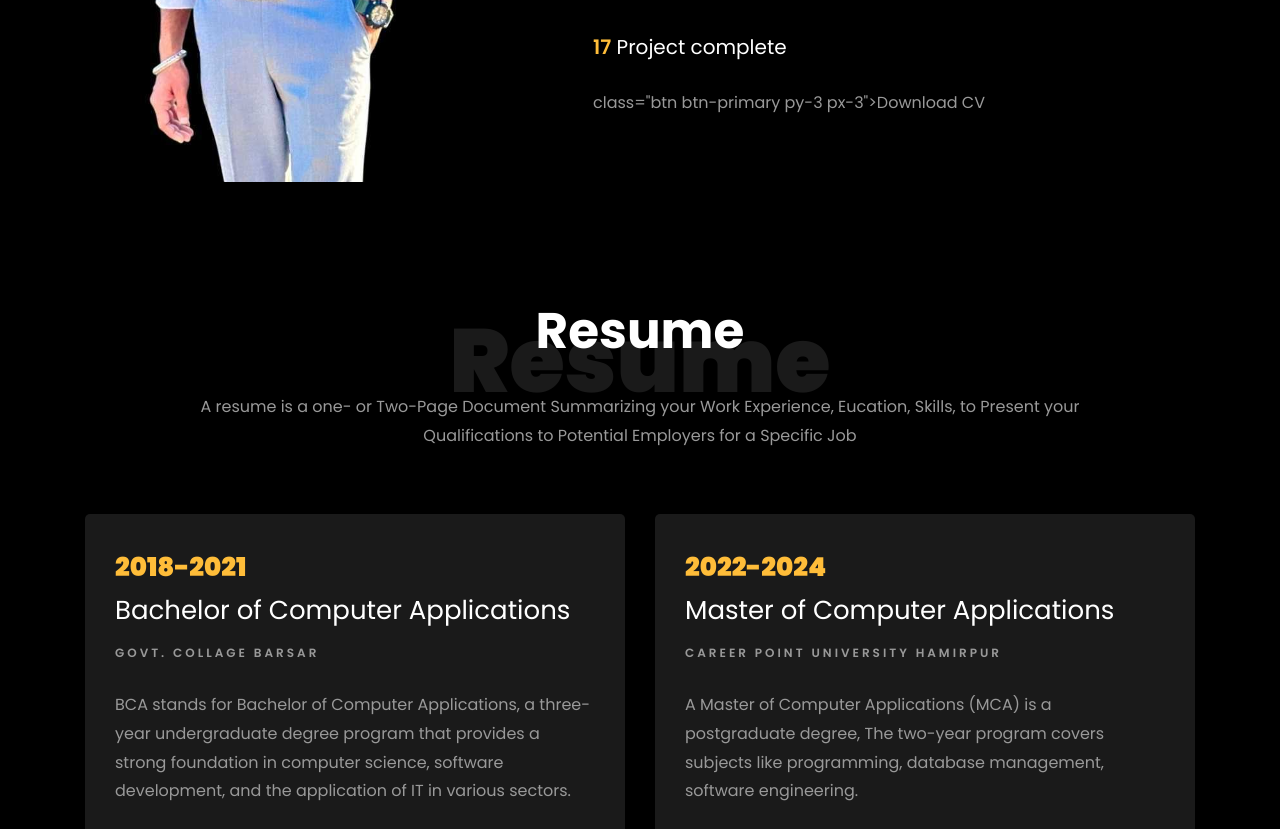
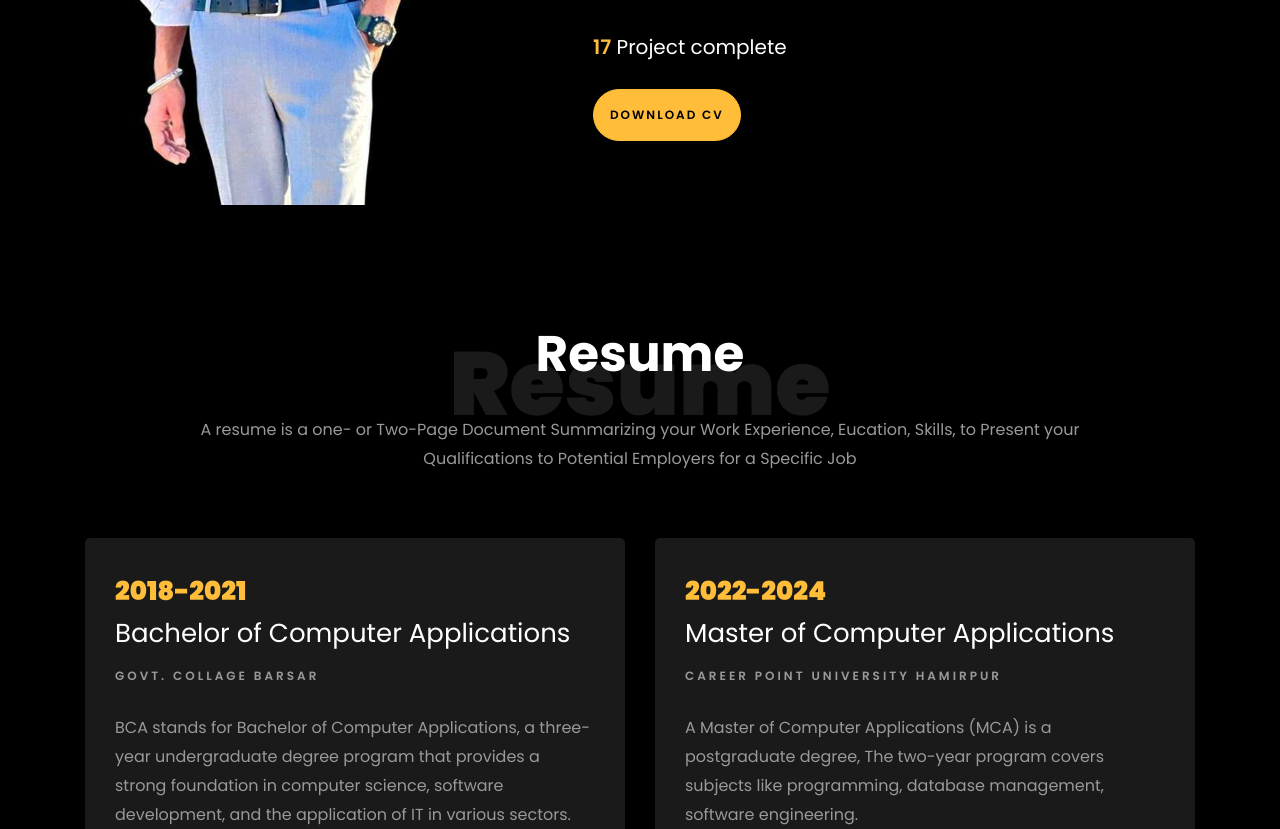
Before and after one commit to SurajRajput617/Suraj_Website, a plain HTML site: page index.html in a window 1280 px wide. Shown: the part 1362-2191 px from the top of the page. Drawn offline with Linux system fonts and the light colour scheme; animation ran at ten frames a second; files whose address does not match are found by name.

Commit message:
Update index.html

```diff
--- a/index.html
+++ b/index.html
@@ -140,7 +140,7 @@
 								<span class="number" data-number="18">0</span>
 								<span>Project complete</span>
 							</p>
-							<!-- <p><a href="./Suraj_CV Update.pdf" target="_blank" download -->
+							<p><a href="./Suraj Update.pdf" target="_blank" download
 									class="btn btn-primary py-3 px-3">Download CV</a></p>
 						</div>
 					</div>
```
